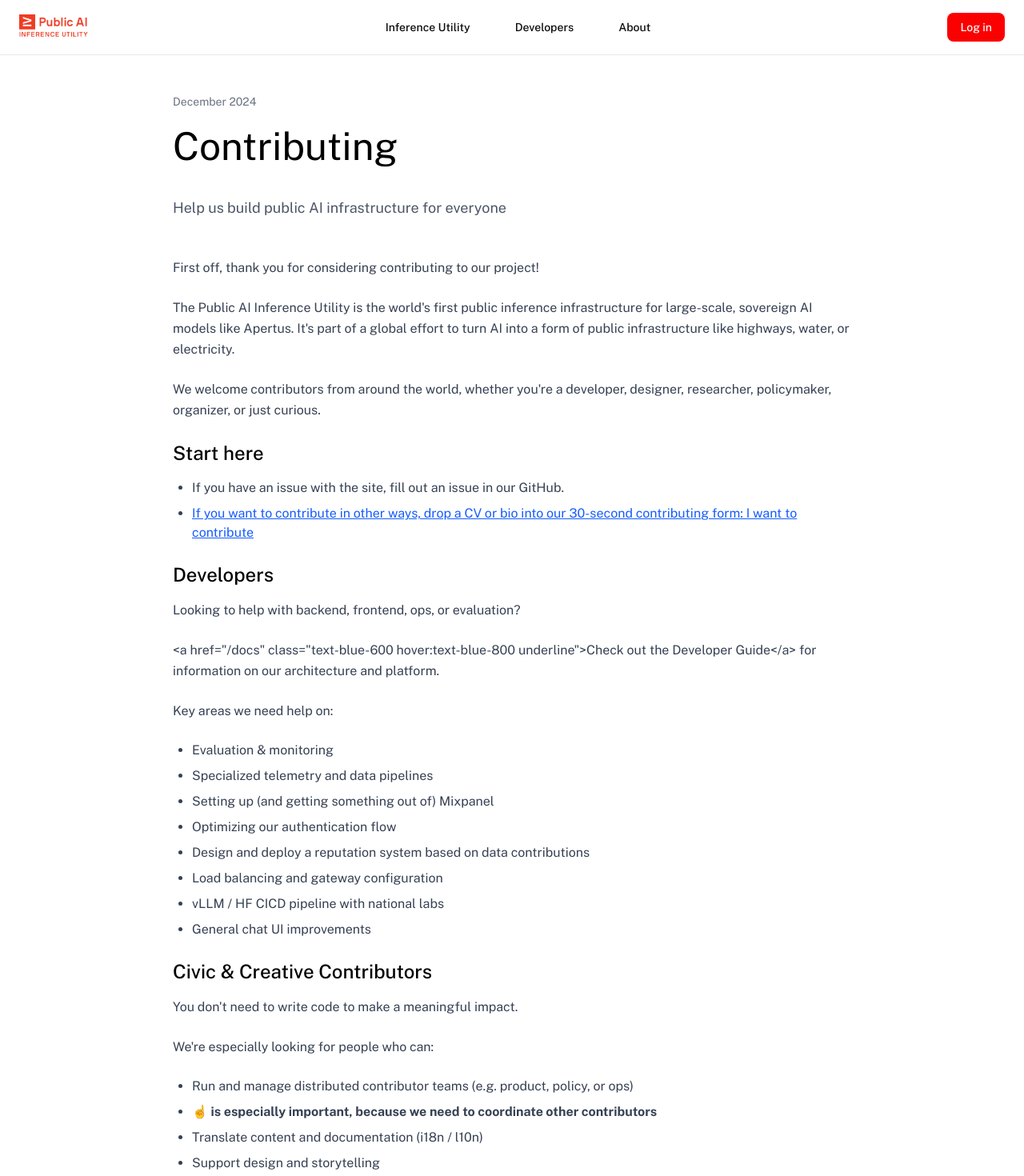
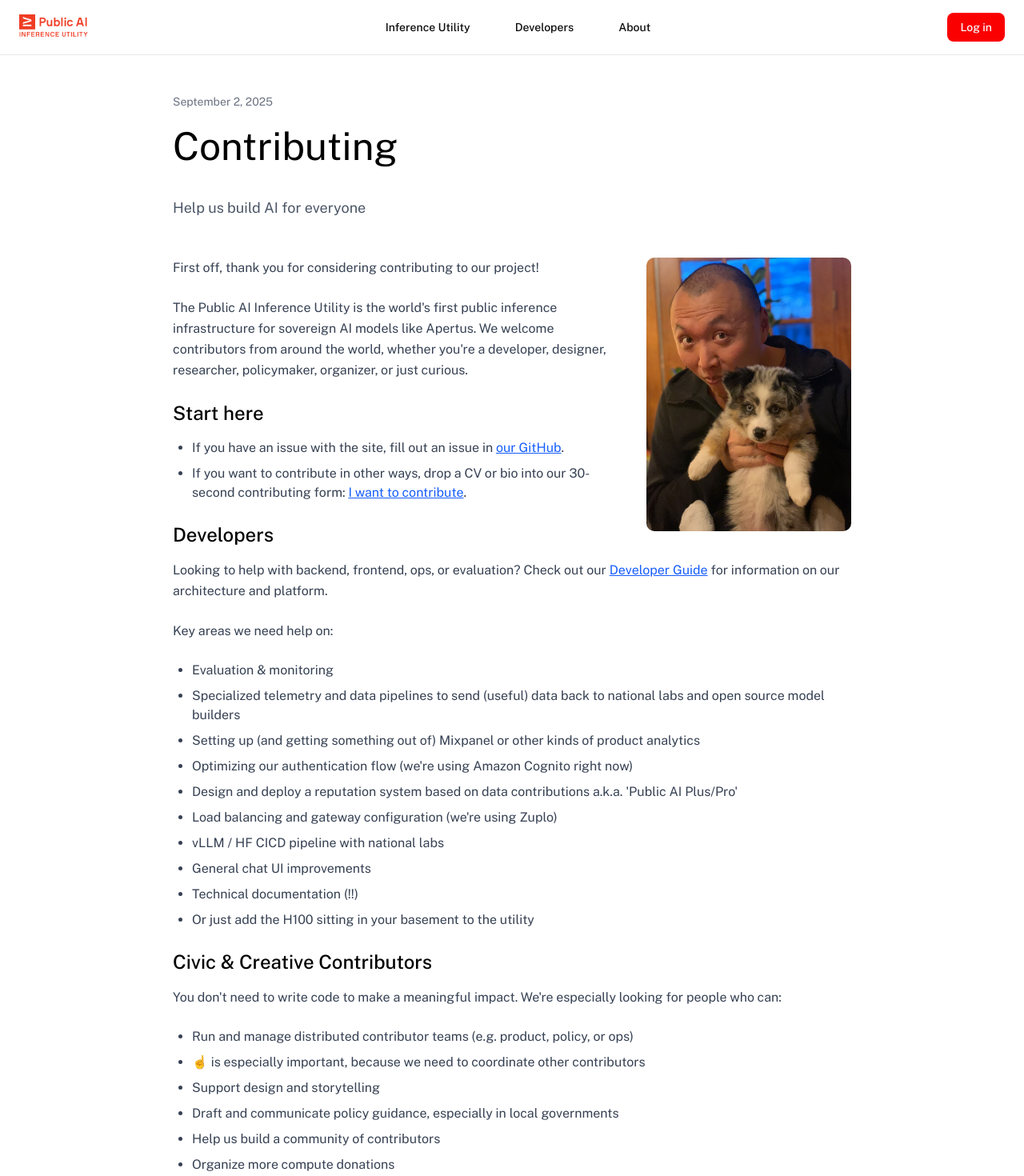
Before and after one commit to forpublicai/publicai.co, a Next.js app: page /contributing in a window 1280 px wide. Shown: the top 1470 px of the page at 80% size. Built offline with nearby package versions, Linux system fonts and the light colour scheme.

Commit message:
updated /contributing

```diff
--- a/src/app/about/page.tsx
+++ b/src/app/about/page.tsx
@@ -31,7 +31,7 @@ export default function AboutPage() {
         type: 'paragraph' as const,
         content: (
           <>
-            We are part of the global movement for public AI. Take a look at our sister project, the <a href="https://publicai.network" className="text-blue-600 hover:text-blue-800 underline">Public AI Network</a>.
+            We are part of the global movement for public AI. Take a look at our sister project, the <a href="https://publicai.network" className="text-blue-600 hover:text-blue-800 underline">Public AI Network</a>, or sign up for our <a href="https://publicai.substack.com" className="text-blue-600 hover:text-blue-800 underline">newsletter</a>.
           </>
         )
       },
@@ -39,7 +39,7 @@ export default function AboutPage() {
         type: 'paragraph' as const,
         content: (
           <>
-            Consider <a href="https://publicai.co/contributing" className="text-blue-600 hover:text-blue-800 underline">joining us</a> or supporting our work <a href="http://opencollective.com/publicai" className="text-blue-600 hover:text-blue-800 underline">with a donation</a>.
+            Consider <a href="/contributing" className="text-blue-600 hover:text-blue-800 underline">joining us</a> or supporting our work <a href="http://opencollective.com/publicai" className="text-blue-600 hover:text-blue-800 underline">with a donation</a>.
           </>
         )
       },
--- a/src/app/contributing/page.tsx
+++ b/src/app/contributing/page.tsx
@@ -3,20 +3,21 @@ import Article from "@/components/Article";
 export default function ContributingPage() {
   const articleData = {
     title: "Contributing",
-    subtitle: "Help us build public AI infrastructure for everyone",
-    date: "December 2024",
+    subtitle: "Help us build AI for everyone",
+    date: "September 2, 2025",
     sections: [
+      {
+        type: 'image' as const,
+        content: "/josh_puppy.jpeg",
+        className: "float-right ml-6 mb-4 w-64 h-auto rounded-lg"
+      },
       {
         type: 'paragraph' as const,
         content: "First off, thank you for considering contributing to our project!"
       },
       {
         type: 'paragraph' as const,
-        content: "The Public AI Inference Utility is the world's first public inference infrastructure for large-scale, sovereign AI models like Apertus. It's part of a global effort to turn AI into a form of public infrastructure like highways, water, or electricity."
-      },
-      {
-        type: 'paragraph' as const,
-        content: "We welcome contributors from around the world, whether you're a developer, designer, researcher, policymaker, organizer, or just curious."
+        content: "The Public AI Inference Utility is the world's first public inference infrastructure for sovereign AI models like Apertus. We welcome contributors from around the world, whether you're a developer, designer, researcher, policymaker, organizer, or just curious."
       },
       {
         type: 'heading' as const,
@@ -25,8 +26,8 @@ export default function ContributingPage() {
       {
         type: 'list' as const,
         content: [
-          "If you have an issue with the site, fill out an issue in our GitHub.",
-          '<a href="#" class="text-blue-600 hover:text-blue-800 underline">If you want to contribute in other ways, drop a CV or bio into our 30-second contributing form: I want to contribute</a>'
+          'If you have an issue with the site, fill out an issue in <a href="https://github.com/forpublicai/chat.publicai.co/issues" class="text-blue-600 hover:text-blue-800 underline">our GitHub</a>.',
+          'If you want to contribute in other ways, drop a CV or bio into our 30-second contributing form: <a href="https://docs.google.com/forms/d/e/1FAIpQLSf8vELDGrfgxCt-jxmRHTPYuVzwt8Xv5Vof4H_Oj5XPX_PIWg/viewform?usp=sharing&ouid=103551188321552533427" class="text-blue-600 hover:text-blue-800 underline">I want to contribute</a>.'
         ]
       },
       {
@@ -35,11 +36,11 @@ export default function ContributingPage() {
       },
       {
         type: 'paragraph' as const,
-        content: "Looking to help with backend, frontend, ops, or evaluation?"
-      },
-      {
-        type: 'paragraph' as const,
-        content: '<a href="/docs" class="text-blue-600 hover:text-blue-800 underline">Check out the Developer Guide</a> for information on our architecture and platform.'
+        content: (
+          <>
+            Looking to help with backend, frontend, ops, or evaluation? Check out our <a href="https://platform.publicai.co" className="text-blue-600 hover:text-blue-800 underline">Developer Guide</a> for information on our architecture and platform.
+          </>
+        )
       },
       {
         type: 'paragraph' as const,
@@ -49,13 +50,15 @@ export default function ContributingPage() {
         type: 'list' as const,
         content: [
           "Evaluation & monitoring",
-          "Specialized telemetry and data pipelines",
-          "Setting up (and getting something out of) Mixpanel",
-          "Optimizing our authentication flow",
-          "Design and deploy a reputation system based on data contributions",
-          "Load balancing and gateway configuration",
+          "Specialized telemetry and data pipelines to send (useful) data back to national labs and open source model builders",
+          "Setting up (and getting something out of) Mixpanel or other kinds of product analytics",
+          "Optimizing our authentication flow (we're using Amazon Cognito right now)",
+          "Design and deploy a reputation system based on data contributions a.k.a. 'Public AI Plus/Pro'",
+          "Load balancing and gateway configuration (we're using Zuplo)",
           "vLLM / HF CICD pipeline with national labs",
-          "General chat UI improvements"
+          "General chat UI improvements",
+          "Technical documentation (!!)",
+          "Or just add the H100 sitting in your basement to the utility"
         ]
       },
       {
@@ -64,20 +67,17 @@ export default function ContributingPage() {
       },
       {
         type: 'paragraph' as const,
-        content: "You don't need to write code to make a meaningful impact."
-      },
-      {
-        type: 'paragraph' as const,
-        content: "We're especially looking for people who can:"
+        content: "You don't need to write code to make a meaningful impact. We're especially looking for people who can:"
       },
       {
         type: 'list' as const,
         content: [
           "Run and manage distributed contributor teams (e.g. product, policy, or ops)",
-          "<strong>☝️ is especially important, because we need to coordinate other contributors</strong>",
-          "Translate content and documentation (i18n / l10n)",
+          "☝️ is especially important, because we need to coordinate other contributors",
           "Support design and storytelling",
-          "Draft and communicate policy guidance, especially in local governments"
+          "Draft and communicate policy guidance, especially in local governments",
+          "Help us build a community of contributors",
+          "Organize more compute donations"
         ]
       },
       {
```
Also changed, not shown: public/josh_puppy.jpeg (added), public/marenostrum.jpg (added).
